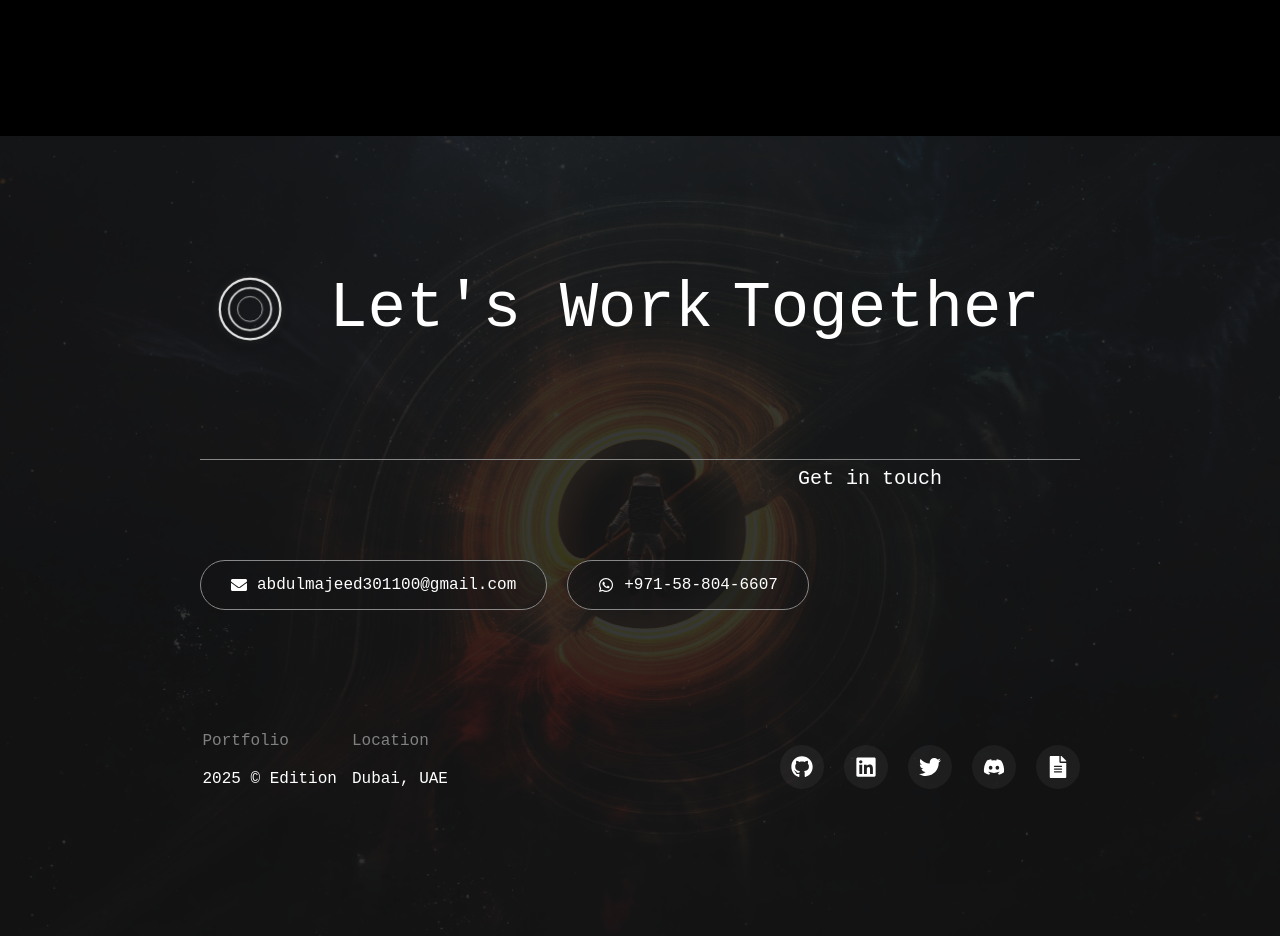
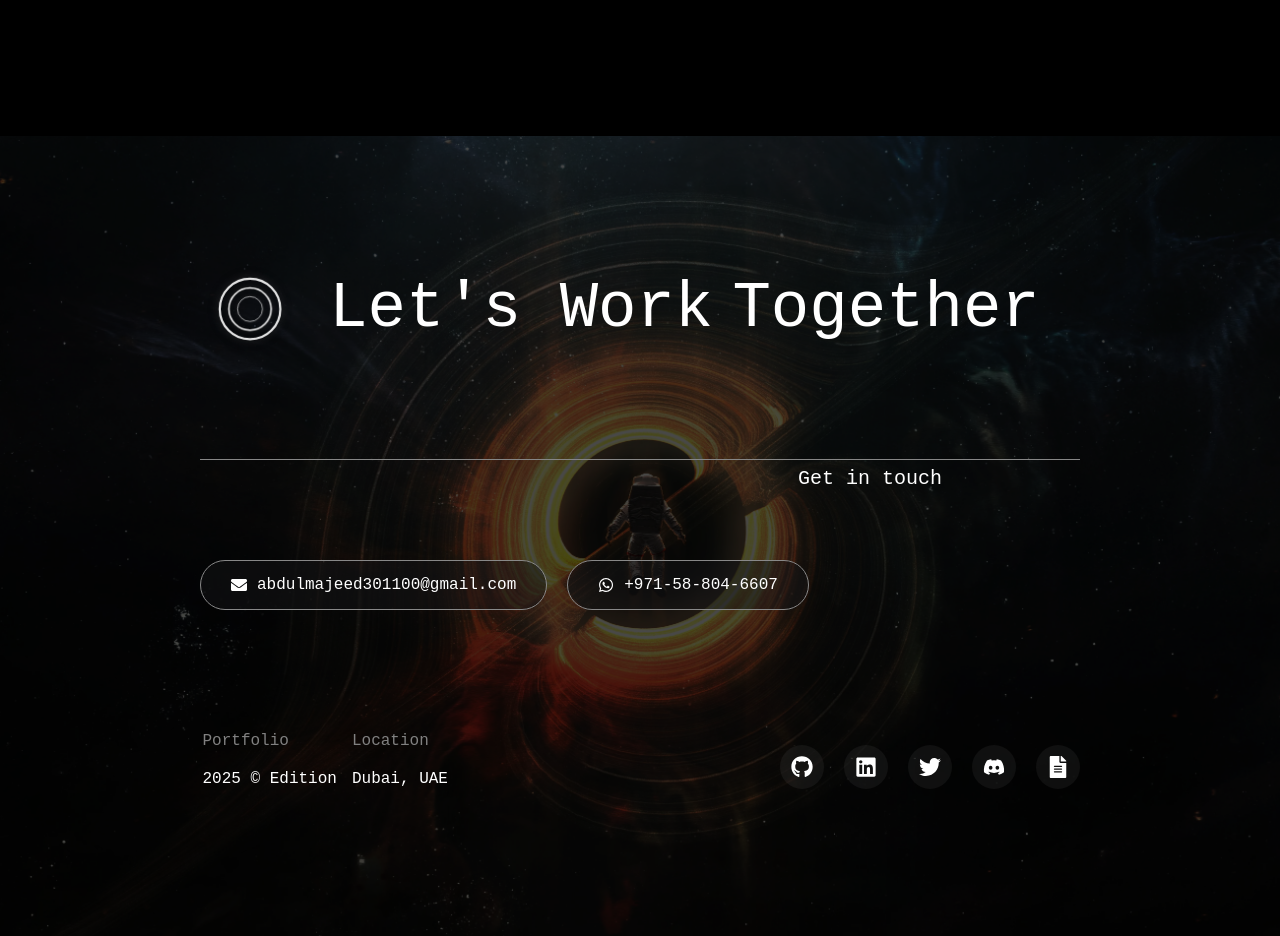
Before and after one commit to abdul-majeed-khan/portfolio_V1, a Next.js app: page / in a window 1280 px wide. Shown: the part 7420-8356 px from the top of the page. Built offline with nearby package versions, Linux system fonts and the light colour scheme; grey boxes are pictures that could not be loaded; a web font is replaced by a local one.

Commit message:
footer style

```diff
--- a/src/components/Contact/styles.module.scss
+++ b/src/components/Contact/styles.module.scss
@@ -21,7 +21,7 @@
         left: 0;
         width: 100%;
         height: 100%;
-        background-color: rgba(20, 21, 22, 0.85); // Dark overlay with slight transparency
+        background-color: rgba(0, 0, 0, 0.712); // Dark overlay with slight transparency
         z-index: 0;
     }
 
```
